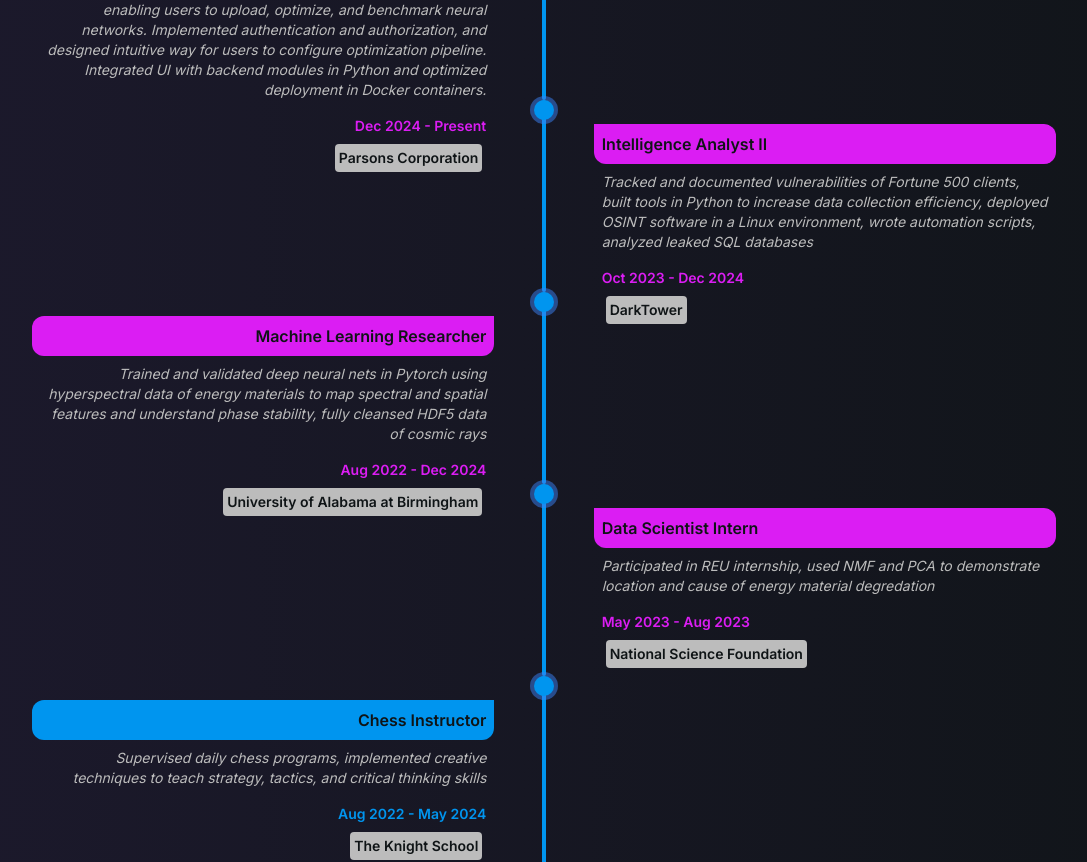
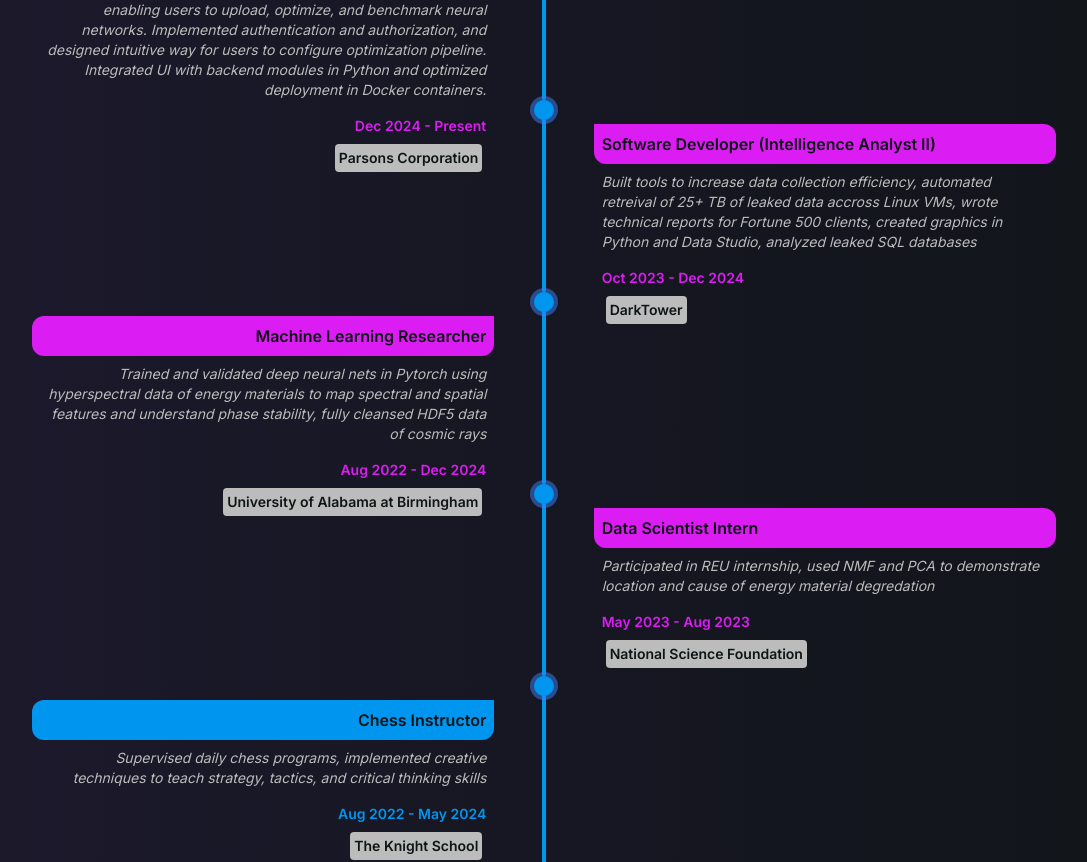
Before and after one commit to jonperk318/portfolio, a Next.js app: page /experience in a window 1280 px wide. Shown: the part 840-1702 px from the top of the page, without its empty margins (96-1183 px from the left). Built offline with nearby package versions, Linux system fonts and the light colour scheme.

Commit message:
Edited description

```diff
--- a/src/app/experience/page.jsx
+++ b/src/app/experience/page.jsx
@@ -52,7 +52,7 @@
 
     const experiences = [
         {title: "Software Engineer", desc: "Built a full stack web application using React/TS and FastAPI enabling users to upload, optimize, and benchmark neural networks. Implemented authentication and authorization, and designed intuitive way for users to configure optimization pipeline. Integrated UI with backend modules in Python and optimized deployment in Docker containers.", date: "Dec 2024 - Present", comp: "Parsons Corporation"},
-        {title: "Intelligence Analyst II", desc: "Tracked and documented vulnerabilities of Fortune 500 clients, built tools in Python to increase data collection efficiency, deployed OSINT software in a Linux environment, wrote automation scripts, analyzed leaked SQL databases", date: "Oct 2023 - Dec 2024", comp: "DarkTower"},
+        {title: "Software Developer (Intelligence Analyst II)", desc: "Built tools to increase data collection efficiency, automated retreival of 25+ TB of leaked data accross Linux VMs, wrote technical reports for Fortune 500 clients, created graphics in Python and Data Studio, analyzed leaked SQL databases", date: "Oct 2023 - Dec 2024", comp: "DarkTower"},
         {title: "Machine Learning Researcher", desc: "Trained and validated deep neural nets in Pytorch using hyperspectral data of energy materials to map spectral and spatial features and understand phase stability, fully cleansed HDF5 data of cosmic rays", date: "Aug 2022 - Dec 2024", comp: "University of Alabama at Birmingham"},
         {title: "Data Scientist Intern", desc: "Participated in REU internship, used NMF and PCA to demonstrate location and cause of energy material degredation", date: "May 2023 - Aug 2023", comp: "National Science Foundation"},
         {title: "Chess Instructor", desc: "Supervised daily chess programs, implemented creative techniques to teach strategy, tactics, and critical thinking skills", date: "Aug 2022 - May 2024", comp: "The Knight School"},
```
